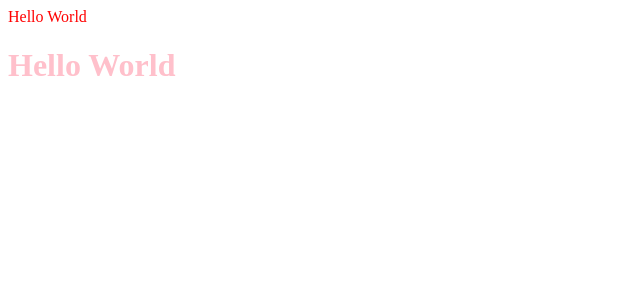
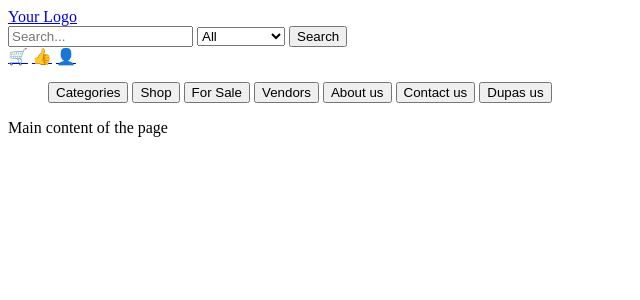
Before and after one commit to rafiwts/ecommerce, a Django app: page /home/ in a window 1280 px wide. Shown: the top 300 px of the page, without its empty margins (0-640 px from the left). Run offline with Django 4.2, Linux system fonts and the light colour scheme.

Commit message:
Rearange project templates

```diff
--- a/templates/base.html
+++ b/templates/base.html
@@ -0,0 +1,49 @@
+{%load static%}
+<!DOCTYPE html>
+<html lang="en">
+    <head>
+        <meta charset="UTF-8">
+        <meta name="viewport" content="width=device-width, initial-scale=1">
+        <link rel="stylesheet" type="text/css" href="{% static 'css/styles.css' %}">
+        <title>Ecommerce</title>
+    </head>
+    <body>
+        <div class="top-bar">
+            <a href="#" class="logo">Your Logo</a>
+            <div class="search">
+                <input type="text" placeholder="Search...">
+                <span class="separator"></span>
+                <select>
+                    <option value="all">All</option>
+                    <option value="electronics">Electronics</option>
+                    <option value="clothing">Clothing</option>
+                    <!-- Add more categories as needed -->
+                </select>
+                <button class="search-button" type="button">Search</button> <!-- Unicode for a search icon -->
+            </div>
+            <div class="icons">
+                <a href="#" class="icon">&#128722;</a> <!-- Unicode for a shopping cart icon -->
+                <a href="#" class="icon">&#128077;</a> <!-- Unicode for a wishlist icon -->
+                <a href="#" class="icon">&#128100;</a> <!-- Unicode for a user account icon -->
+            </div>
+        </div>
+        <div class="bar-separator"></div>
+        <div class="second-bar">
+            <ul class="tabs">
+                <button a href="#">Categories</a></button><!--navbar to expand-->
+                <button a href="#">Shop</a></button>
+                <button a href="#">For Sale</a></button>
+                <button a href="#">Vendors</a></button>
+                <button a href="#">About us</a></button>
+                <button a href="#">Contact us</a></button>
+                <button a href="#">Dupas us</a></button>
+                <!-- Add more tabs as needed -->
+            </ul>
+            <div class="bar-separator"></div>
+        </div>
+        <!-- Your main content goes here -->
+        <div class="main-content">
+            <p>Main content of the page</p>
+        </div>
+    </body>
+</html>
--- a/templates/shop/home.html
+++ b/templates/shop/home.html
@@ -1,8 +1,4 @@
-<head>
-    {% load static %}
-    <link rel="stylesheet" type="text/css" href="{% static 'css/styles.css' %}">
-</head>
-<body>
-    <p class="text">Hello World</p>
-    <h1>Hello World</h1>
-</body>
+{%extends "base.html"%}
+{%block content%}
+<p>My friend</p>
+{%endblock content%}
```
